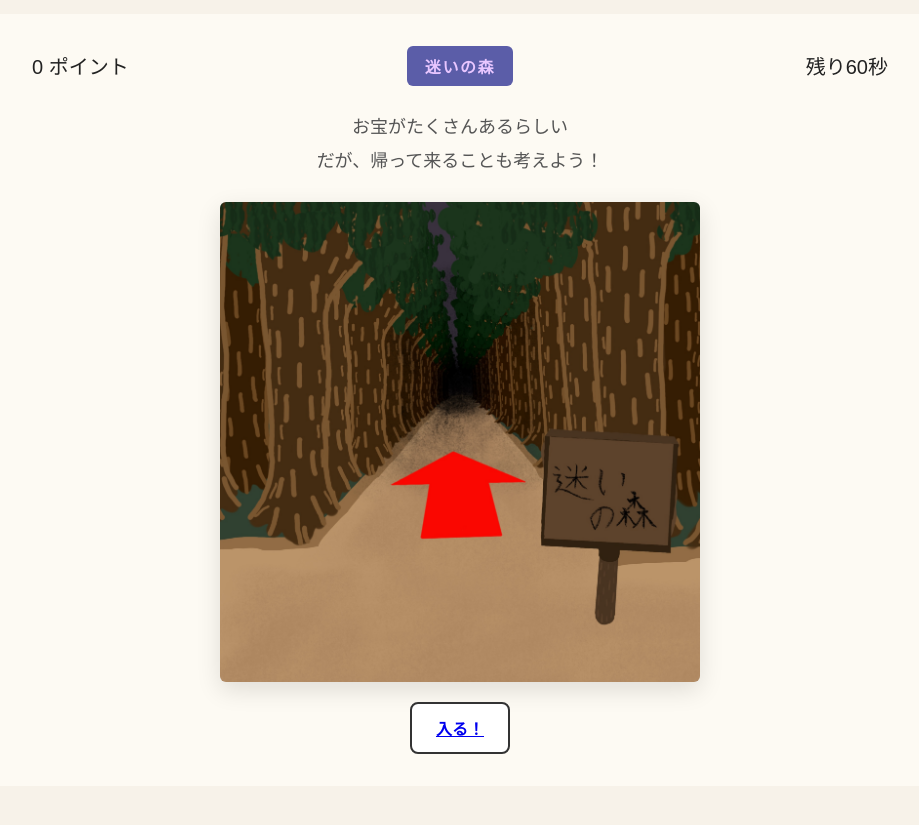
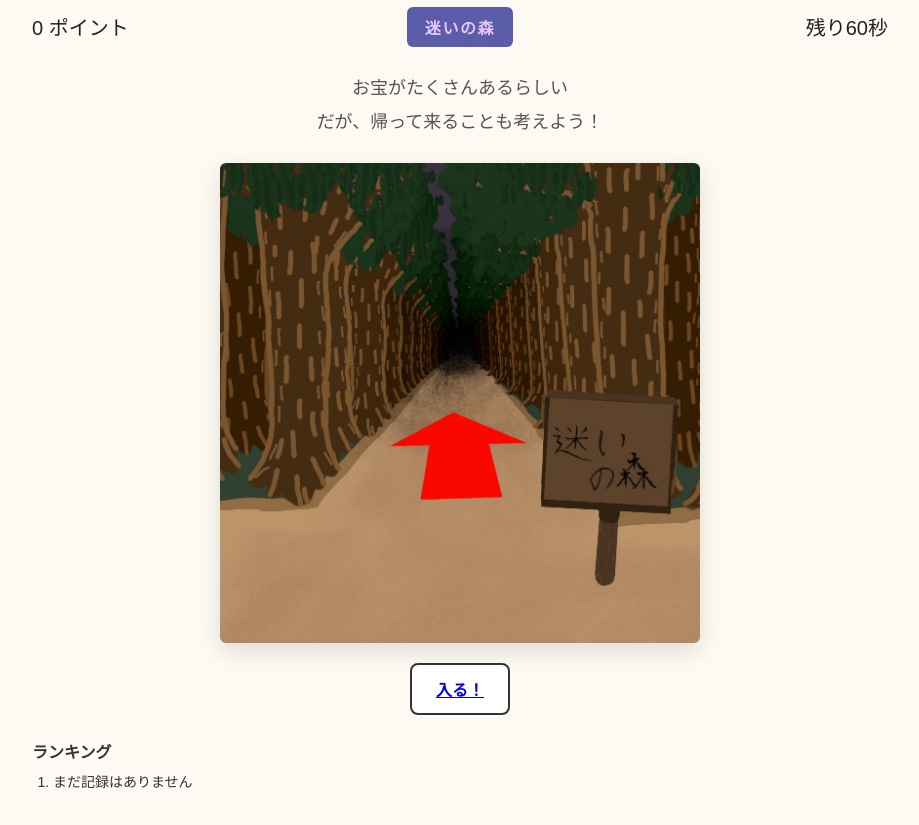
Before and after one commit to shinta888/mygame_website.githab.io, a plain HTML site: page index.html in a window 1280 px wide. Shown: the whole page, without its empty margins (180-1099 px from the left). Before the commit the page ends 800 px from the top, so only its background shows below. Drawn offline with Linux system fonts and the light colour scheme.

Commit message:
Update index.html

```diff
--- a/index.html
+++ b/index.html
@@ -5,6 +5,24 @@
   <meta name="viewport" content="width=device-width, initial-scale=1">
   <title>迷いの森</title>
   <style>
+    .ranking{
+      margin-top: 24px;
+      font-size: 14px;
+      color: #333;
+      text-align: left;   /* 左寄せ */
+}
+    .ranking h2{
+      margin: 0 0 8px;
+      font-size: 16px;
+}
+    .ranking ol{
+      margin: 0;
+      padding-left: 1.5em;
+}
+    .ranking li{
+      line-height: 1.6;
+}
+
     :root{--bg:#f7f2e9;--ink:#222;--muted:#555;--accent:#d33}
     *{box-sizing:border-box}
     html,body{height:100%}
@@ -38,7 +56,44 @@
     </header>
     <div class="lead">お宝がたくさんあるらしい<br>だが、帰って来ることも考えよう！</div>
     <img class="scene" src="./images/start.jpg" alt="迷いの森の入口">
-    <div class="row"><a class="btn" href="./game.html">入る！</a></div>
+        <div class="row"><a class="btn" href="./game.html">入る！</a></div>
+
+    <!-- ▼ ランキング表示エリア ▼ -->
+    <div class="ranking">
+      <h2>ランキング</h2>
+      <ol id="ranking-list"></ol>
+    </div>
+    <!-- ▲ ランキング表示エリア ▲ -->
+
+      <script>
+    (function(){
+      const listEl = document.getElementById('ranking-list');
+      if (!listEl) return;
+
+      let ranking = [];
+      try {
+        const raw = localStorage.getItem('mazeRanking');
+        if (raw) ranking = JSON.parse(raw);
+      } catch(e){
+        ranking = [];
+      }
+
+      ranking.forEach((r, i) => {
+        const li = document.createElement('li');
+        const name = r.name || '？？？';
+        li.textContent = `${i+1}位：${name} … ${r.score} pt`;
+        listEl.appendChild(li);
+      });
+
+      if (ranking.length === 0) {
+        const li = document.createElement('li');
+        li.textContent = 'まだ記録はありません';
+        listEl.appendChild(li);
+      }
+    })();
+  </script>
+
+
   </main>
 </body>
 </html>
```
